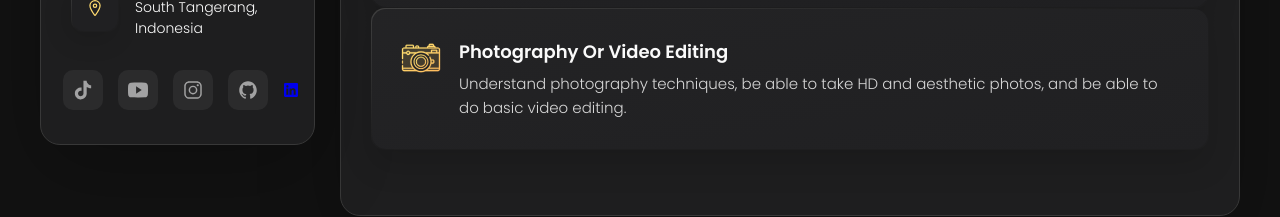
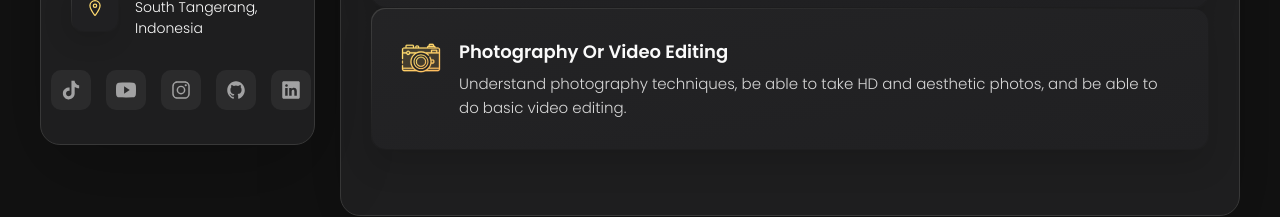
Before and after one commit to stivvv23/Stevan-William-Portfolio, a plain HTML site: page index.html in a window 1280 px wide. Shown: the part 637-854 px from the top of the page. Drawn offline with nearby package versions, Linux system fonts and the light colour scheme.

Commit message:
Update index.html

```diff
--- a/index.html
+++ b/index.html
@@ -156,7 +156,9 @@
             </li>
 
             <li class="social-item">
-              <a href="https://www.linkedin.com/in/stevan-william-christharyanto-53797b3a5?utm_source=share&utm_campaign=share_via&utm_content=profile&utm_medium=android_app" color="light-gray">
+              <a href="https://www.linkedin.com/in/stevan-william-christharyanto-53797b3a5?utm_source=share&utm_campaign=share_via&utm_content=profile&utm_medium=android_app"
+                 class="social-link"
+                 target="_blank">
                 <ion-icon name="logo-linkedin"></ion-icon>
               </a>
             </li>
```
